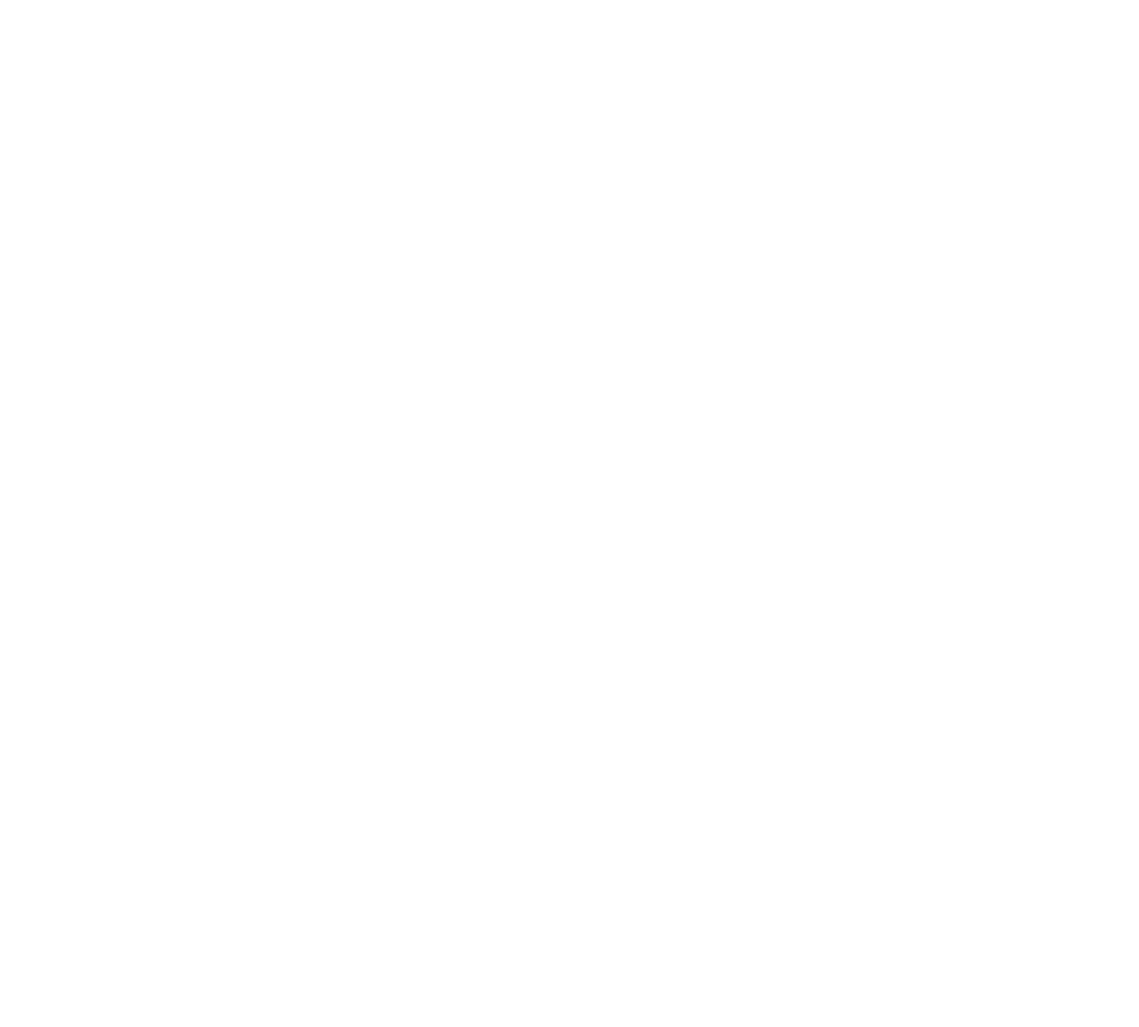
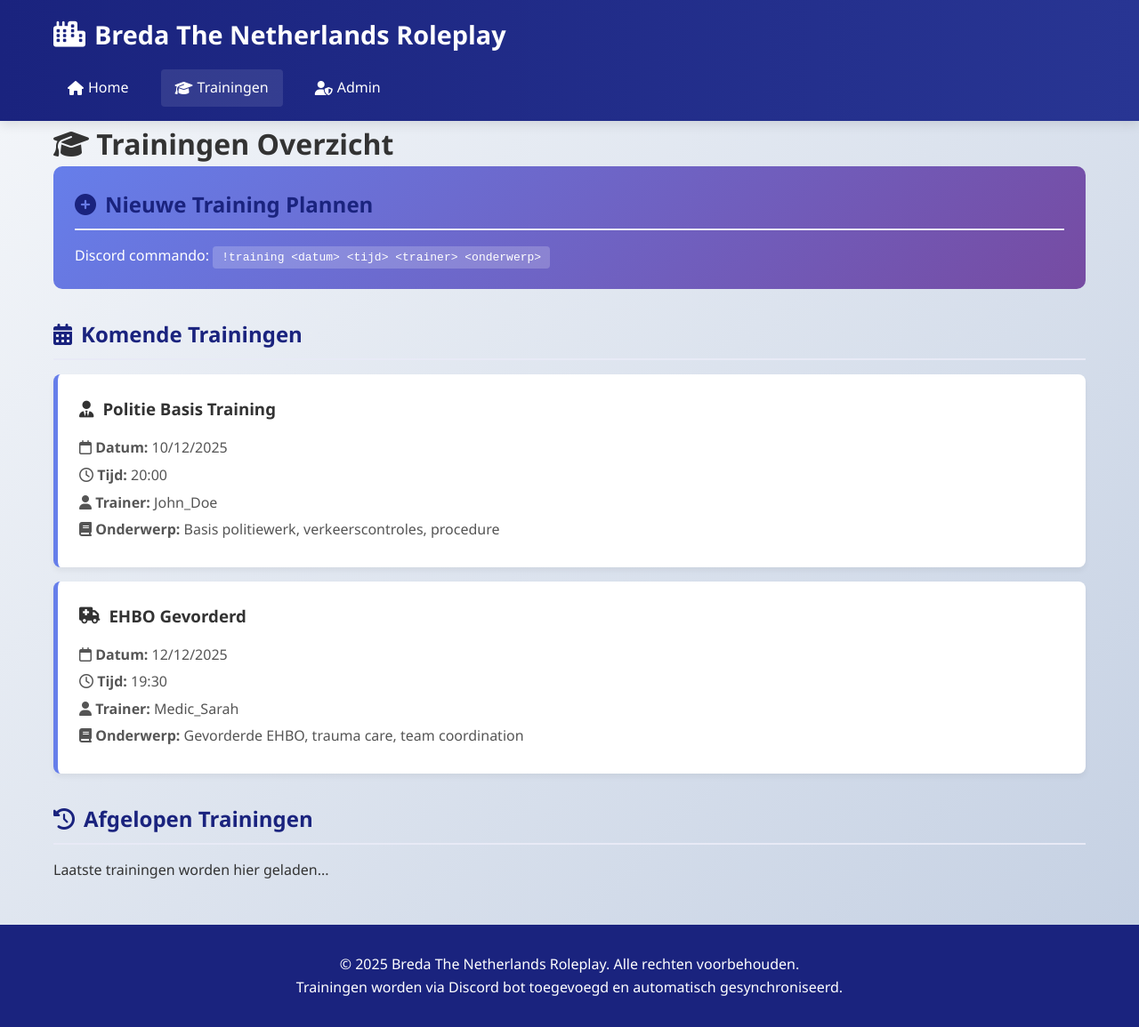
Before and after one commit to GillesVGB/bredathenetherlands, a plain HTML site: page public/trainingen.html in a window 1280 px wide. Shown: the whole page at 89% size. Before the commit the page ends 800 px from the top, so only its background shows below. Drawn offline with Linux system fonts and the light colour scheme.

Commit message:
Trainingen pagina en styling update

```diff
--- a/public/admin.html
+++ b/public/admin.html
@@ -0,0 +1,16 @@
+<!DOCTYPE html>
+<html lang="nl">
+<head>
+    <meta charset="UTF-8">
+    <meta name="viewport" content="width=device-width, initial-scale=1.0">
+    <title>Admin - Breda Roleplay</title>
+    <link rel="stylesheet" href="/css/style.css">
+</head>
+<body>
+    <header>...</header>
+    <main>
+        <h1>Admin Dashboard</h1>
+        <p>Login vereist. Komt binnenkort met Netlify Identity.</p>
+    </main>
+</body>
+</html>
--- a/public/css/style.css
+++ b/public/css/style.css
@@ -165,3 +165,50 @@
     color: white;
     text-decoration: underline;
 }
+
+/* Trainingen pagina specifieke stijlen */
+.training-actions {
+    background: linear-gradient(135deg, #667eea 0%, #764ba2 100%);
+    color: white;
+    padding: 1.5rem;
+    border-radius: 10px;
+    margin-bottom: 2rem;
+}
+
+.training-actions code {
+    background: rgba(255, 255, 255, 0.2);
+    padding: 5px 10px;
+    border-radius: 4px;
+    font-family: monospace;
+}
+
+.training-card {
+    background: white;
+    border-radius: 8px;
+    padding: 1.5rem;
+    margin-bottom: 1rem;
+    box-shadow: 0 4px 6px rgba(0, 0, 0, 0.05);
+    border-left: 5px solid #667eea;
+}
+
+.training-card h3 {
+    color: #333;
+    margin-bottom: 1rem;
+    display: flex;
+    align-items: center;
+    gap: 10px;
+}
+
+.training-card p {
+    margin: 5px 0;
+    color: #555;
+}
+
+.upcoming-trainings, .past-trainings {
+    margin-bottom: 2rem;
+}
+
+.past-trainings .training-card {
+    border-left-color: #ccc;
+    opacity: 0.8;
+}
--- a/public/trainingen.html
+++ b/public/trainingen.html
@@ -0,0 +1,68 @@
+<!DOCTYPE html>
+<html lang="nl">
+<head>
+    <meta charset="UTF-8">
+    <meta name="viewport" content="width=device-width, initial-scale=1.0">
+    <title>Trainingen - Breda The Netherlands Roleplay</title>
+    <link rel="stylesheet" href="/css/style.css">
+    <link rel="stylesheet" href="https://cdnjs.cloudflare.com/ajax/libs/font-awesome/6.4.0/css/all.min.css">
+</head>
+<body>
+    <header>
+        <div class="container">
+            <h1><i class="fas fa-city"></i> Breda The Netherlands Roleplay</h1>
+            <nav>
+                <a href="/"><i class="fas fa-home"></i> Home</a>
+                <a href="/trainingen.html" class="active"><i class="fas fa-graduation-cap"></i> Trainingen</a>
+                <a href="/admin.html"><i class="fas fa-user-shield"></i> Admin</a>
+            </nav>
+        </div>
+    </header>
+
+    <main class="container">
+        <h1><i class="fas fa-graduation-cap"></i> Trainingen Overzicht</h1>
+
+        <section class="training-actions">
+            <h2><i class="fas fa-plus-circle"></i> Nieuwe Training Plannen</h2>
+            <p>Discord commando: <code>!training &lt;datum&gt; &lt;tijd&gt; &lt;trainer&gt; &lt;onderwerp&gt;</code></p>
+        </section>
+
+        <section class="upcoming-trainings">
+            <h2><i class="fas fa-calendar-alt"></i> Komende Trainingen</h2>
+            <div id="trainings-list">
+                <div class="training-card">
+                    <h3><i class="fas fa-user-tie"></i> Politie Basis Training</h3>
+                    <p><i class="far fa-calendar"></i> <strong>Datum:</strong> 10/12/2025</p>
+                    <p><i class="far fa-clock"></i> <strong>Tijd:</strong> 20:00</p>
+                    <p><i class="fas fa-user"></i> <strong>Trainer:</strong> John_Doe</p>
+                    <p><i class="fas fa-book"></i> <strong>Onderwerp:</strong> Basis politiewerk, verkeerscontroles, procedure</p>
+                </div>
+
+                <div class="training-card">
+                    <h3><i class="fas fa-ambulance"></i> EHBO Gevorderd</h3>
+                    <p><i class="far fa-calendar"></i> <strong>Datum:</strong> 12/12/2025</p>
+                    <p><i class="far fa-clock"></i> <strong>Tijd:</strong> 19:30</p>
+                    <p><i class="fas fa-user"></i> <strong>Trainer:</strong> Medic_Sarah</p>
+                    <p><i class="fas fa-book"></i> <strong>Onderwerp:</strong> Gevorderde EHBO, trauma care, team coordination</p>
+                </div>
+            </div>
+        </section>
+
+        <section class="past-trainings">
+            <h2><i class="fas fa-history"></i> Afgelopen Trainingen</h2>
+            <div id="past-trainings-list">
+                <p>Laatste trainingen worden hier geladen...</p>
+            </div>
+        </section>
+    </main>
+
+    <footer>
+        <div class="container">
+            <p>&copy; 2025 Breda The Netherlands Roleplay. Alle rechten voorbehouden.</p>
+            <p>Trainingen worden via Discord bot toegevoegd en automatisch gesynchroniseerd.</p>
+        </div>
+    </footer>
+
+    <script src="/js/app.js"></script>
+</body>
+</html>
```
